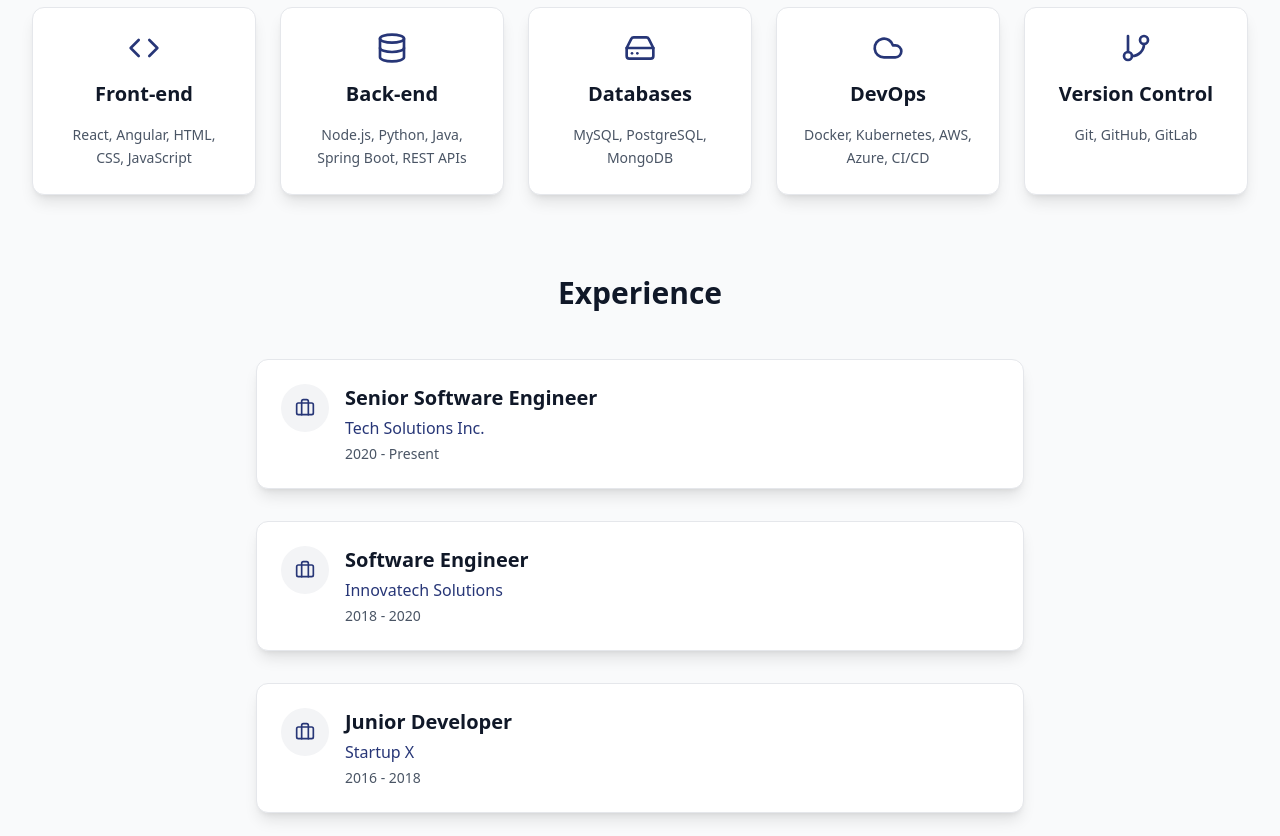
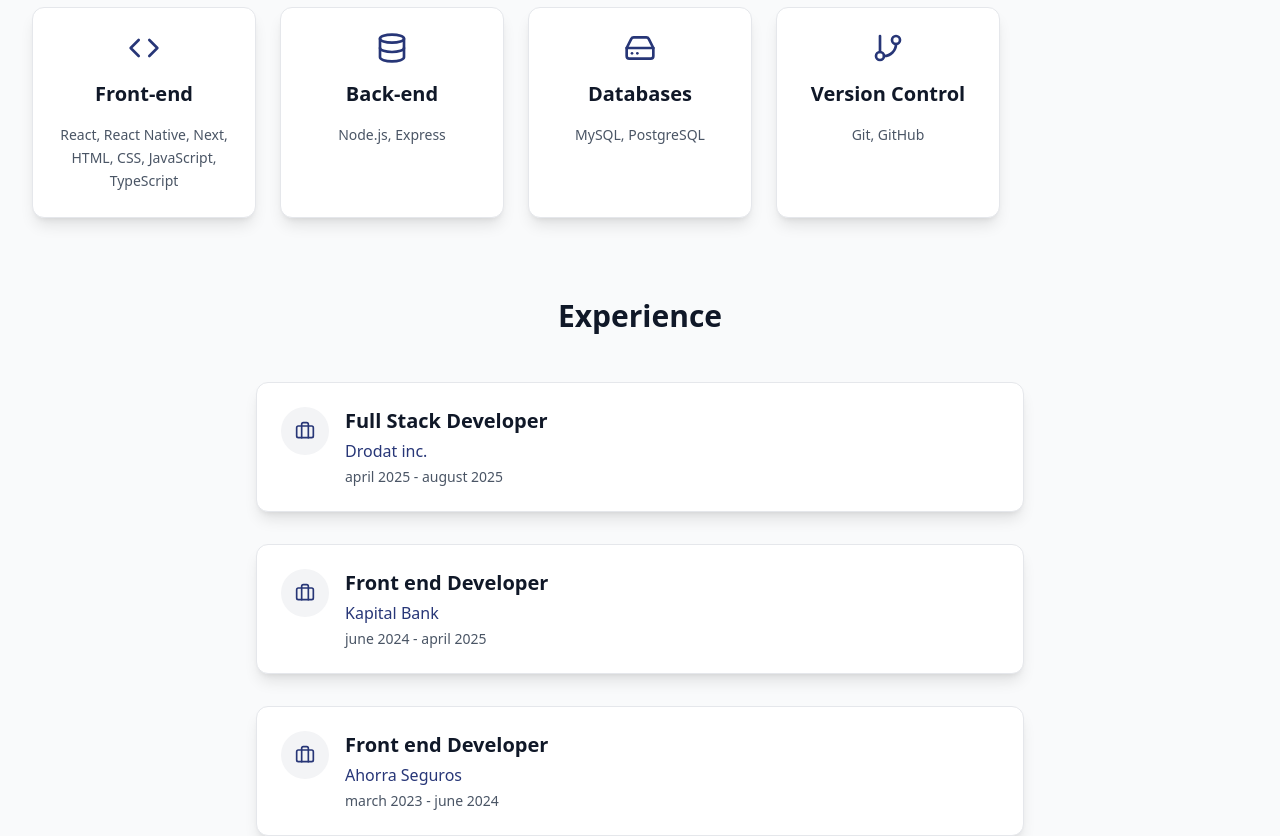
Before and after one commit to VictorVergaraReyes/VictorVergaraReyes.github.io, a React (Vite) app: page / in a window 1280 px wide. Shown: the part 1440-2276 px from the top of the page. Built offline with nearby package versions, Linux system fonts and the light colour scheme.

Commit message:
cards style

```diff
--- a/src/App.tsx
+++ b/src/App.tsx
@@ -3,6 +3,7 @@ import Navbar from './components/header'
 import HeroSection from './components/hero'
 import ResumeSection from './sections/resume-section'
 import ProjectsSection from './sections/projects'
+import ContactSection from './sections/contact'
 
 function App() {
 
@@ -13,6 +14,7 @@ function App() {
       <HeroSection />
       <ResumeSection />
       <ProjectsSection />
+      <ContactSection />
     </>
   )
 }
--- a/src/components/header.tsx
+++ b/src/components/header.tsx
@@ -36,7 +36,9 @@ const Navbar = () => {
                 </a>
               ))}
               <a
-                href="#resume"
+                href="/resume.pdf"
+                target="_blank"
+                rel="noopener noreferrer"
                 className="bg-[#273677] text-white px-6 py-2 rounded-md text-sm font-medium hover:bg-[#1e2a5a] transition-colors duration-200"
               >
                 Resume
--- a/src/components/hero.tsx
+++ b/src/components/hero.tsx
@@ -33,7 +33,8 @@ const LetterByLetterTyping = ({ text, delay = 0 }: LetterByLetterTypingProps) =>
 
 const HeroSection = () => {
   return (
-    <section className="relative min-h-screen flex items-center justify-center overflow-hidden min-w-full bg-gray-900">
+
+<section id="about" className="relative min-h-screen flex items-center justify-center overflow-hidden min-w-full bg-gray-900">
       {/* Gradient Background */}
       <div className="absolute inset-0 bg-gradient-to-br from-gray-900 via-[#1a2332] to-[#273677]">
         {/* Animated gradient overlay for more depth */}
--- /dev/null
+++ b/src/sections/contact.tsx
@@ -0,0 +1,37 @@
+const ContactSection = () => {
+  return (
+    <section id="contact" className="py-20 bg-gray-800 text-white">
+      <div className="max-w-7xl mx-auto px-4 sm:px-6 lg:px-8">
+        <div className="text-center mb-12">
+          <h2 className="text-4xl font-bold text-white mb-4">Contact Me</h2>
+          <p className="text-lg text-gray-400 max-w-2xl mx-auto">
+            I'm currently available for freelance work. If you have a project that you want to get started, think you need my help with something or just fancy saying hey, then get in touch.
+          </p>
+        </div>
+        <div className="max-w-lg mx-auto">
+          <form className="grid grid-cols-1 gap-y-6">
+            <div>
+              <label htmlFor="name" className="sr-only">Full name</label>
+              <input type="text" name="name" id="name" autoComplete="name" className="block w-full shadow-sm py-3 px-4 placeholder-gray-500 focus:ring-indigo-500 focus:border-indigo-500 border-gray-300 rounded-md bg-gray-700 text-white" placeholder="Full name" />
+            </div>
+            <div>
+              <label htmlFor="email" className="sr-only">Email</label>
+              <input id="email" name="email" type="email" autoComplete="email" className="block w-full shadow-sm py-3 px-4 placeholder-gray-500 focus:ring-indigo-500 focus:border-indigo-500 border-gray-300 rounded-md bg-gray-700 text-white" placeholder="Email address" />
+            </div>
+            <div>
+              <label htmlFor="message" className="sr-only">Message</label>
+              <textarea id="message" name="message" rows={4} className="block w-full shadow-sm py-3 px-4 placeholder-gray-500 focus:ring-indigo-500 focus:border-indigo-500 border border-gray-300 rounded-md bg-gray-700 text-white" placeholder="Message"></textarea>
+            </div>
+            <div>
+              <button type="submit" className="inline-flex justify-center py-3 px-6 border border-transparent shadow-sm text-base font-medium rounded-md text-white bg-[#273677] hover:bg-[#1e2a5a] focus:outline-none focus:ring-2 focus:ring-offset-2 focus:ring-indigo-500">
+                Submit
+              </button>
+            </div>
+          </form>
+        </div>
+      </div>
+    </section>
+  );
+};
+
+export default ContactSection;
--- a/src/sections/projects.tsx
+++ b/src/sections/projects.tsx
@@ -40,7 +40,7 @@ const ProjectsSection = () => {
   };
 
   return (
-    <section className="py-20 bg-white">
+    <section id="projects" className="py-20 bg-white">
       <div className="max-w-7xl mx-auto px-4 sm:px-6 lg:px-8">
         {/* Header */}
         <div className="text-center mb-12">
@@ -49,8 +49,6 @@ const ProjectsSection = () => {
             Explore a selection of my most impactful projects, showcasing my skills in full-stack development and innovative problem-solving.
           </p>
         </div>
-
-
 
         <div className="flex flex-wrap justify-center gap-4 mb-16">
           {filters.map((filter) => (
@@ -69,11 +67,11 @@ const ProjectsSection = () => {
         </div>
 
         {/* Projects Grid */}
-        <div className="grid grid-cols-1 md:grid-cols-2 lg:grid-cols-4 gap-8">
+        <div className="flex flex-wrap justify-center gap-8">
           {filteredProjects.map((project) => (
             <div
               key={project.id}
-              className="group bg-white rounded-2xl shadow-lg border border-gray-200 overflow-hidden hover:shadow-2xl hover:border-[#273677]/20 transition-all duration-500 transform hover:-translate-y-2"
+              className="max-w-sm group bg-white rounded-2xl shadow-lg border border-gray-200 overflow-hidden hover:shadow-2xl hover:border-[#273677]/20 transition-all duration-500 transform hover:-translate-y-2"
             >
               {/* Project Image Placeholder */}
               <div className={`h-48 bg-gradient-to-br ${project.gradient} flex items-center justify-center relative overflow-hidden`}>
--- a/src/sections/resume-section.tsx
+++ b/src/sections/resume-section.tsx
@@ -1,53 +1,48 @@
-import { Code, Database, HardDrive, Cloud, GitBranch, Briefcase, User } from 'lucide-react';
+import { Code, Database, HardDrive, GitBranch, Briefcase, User } from 'lucide-react';
 
 const ResumeSection = () => {
   const skills = [
     {
       icon: <Code className="w-8 h-8 text-[#273677]" />,
       title: "Front-end",
-      technologies: "React, Angular, HTML, CSS, JavaScript"
+      technologies: "React, React Native, Next, HTML, CSS, JavaScript, TypeScript"
     },
     {
       icon: <Database className="w-8 h-8 text-[#273677]" />,
       title: "Back-end",
-      technologies: "Node.js, Python, Java, Spring Boot, REST APIs"
+      technologies: "Node.js, Express"
     },
     {
       icon: <HardDrive className="w-8 h-8 text-[#273677]" />,
       title: "Databases",
-      technologies: "MySQL, PostgreSQL, MongoDB"
-    },
-    {
-      icon: <Cloud className="w-8 h-8 text-[#273677]" />,
-      title: "DevOps",
-      technologies: "Docker, Kubernetes, AWS, Azure, CI/CD"
+      technologies: "MySQL, PostgreSQL"
     },
     {
       icon: <GitBranch className="w-8 h-8 text-[#273677]" />,
       title: "Version Control",
-      technologies: "Git, GitHub, GitLab"
+      technologies: "Git, GitHub"
     }
   ];
 
   const experiences = [
     {
-      title: "Senior Software Engineer",
-      company: "Tech Solutions Inc.",
-      period: "2020 - Present",
+      title: "Full Stack Developer",
+      company: "Drodat inc.",
+      period: "april 2025 - august 2025",
       icon: <Briefcase className="w-5 h-5 text-[#273677]" />
     },
     {
-      title: "Software Engineer",
-      company: "Innovatech Solutions",
-      period: "2018 - 2020",
+      title: "Front end Developer",
+      company: "Kapital Bank",
+      period: "june 2024 - april 2025",
       icon: <Briefcase className="w-5 h-5 text-[#273677]" />
     },
     {
-      title: "Junior Developer",
-      company: "Startup X",
-      period: "2016 - 2018",
+      title: "Front end Developer",
+      company: "Ahorra Seguros",
+      period: "march 2023 - june 2024",
       icon: <Briefcase className="w-5 h-5 text-[#273677]" />
-    }
+    },
   ];
 
   return (
@@ -85,7 +80,7 @@ const ResumeSection = () => {
         </div>
 
         {/* Skills Section */}
-        <div className="mb-20">
+        <div id="skills" className="mb-20">
           <h3 className="text-3xl font-bold text-gray-900 mb-12 text-center">Skills</h3>
           <div className="grid grid-cols-1 md:grid-cols-2 lg:grid-cols-5 gap-6">
             {skills.map((skill, index) => (
@@ -106,7 +101,7 @@ const ResumeSection = () => {
         </div>
 
         {/* Experience Section */}
-        <div>
+        <div id="experience" className="w-full" >
           <h3 className="text-3xl font-bold text-gray-900 mb-12 text-center">Experience</h3>
           <div className="space-y-8 max-w-3xl mx-auto">
             {experiences.map((exp, index) => (
```
Also changed, not shown: 1 other file (tests, documents, lock files or other folders).
